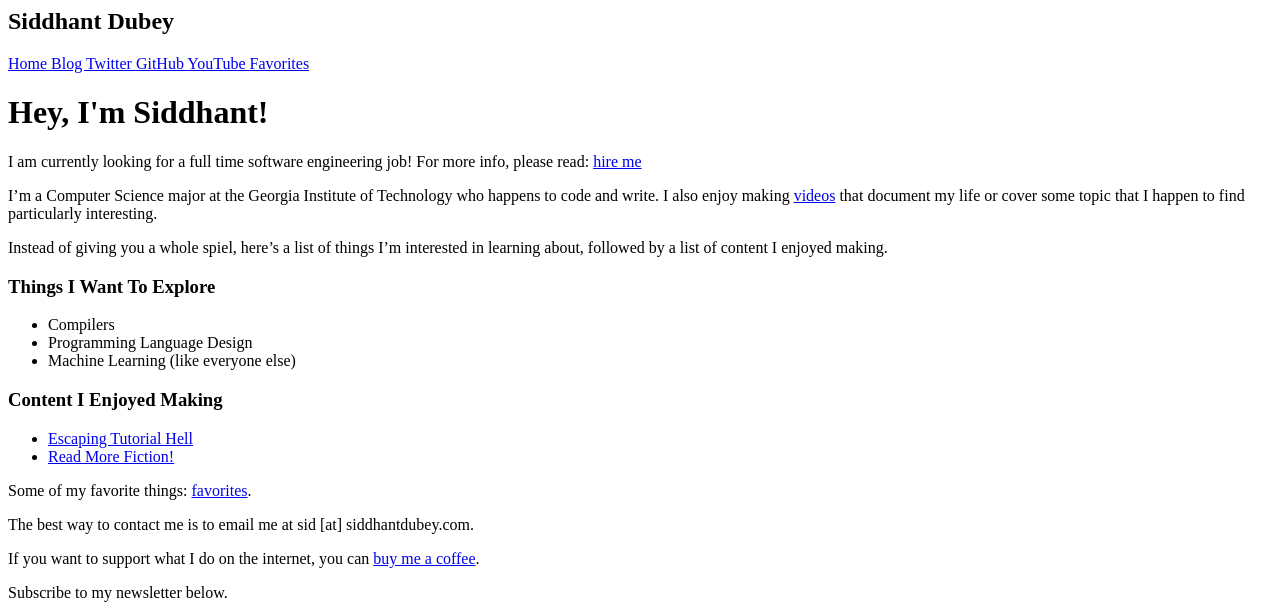
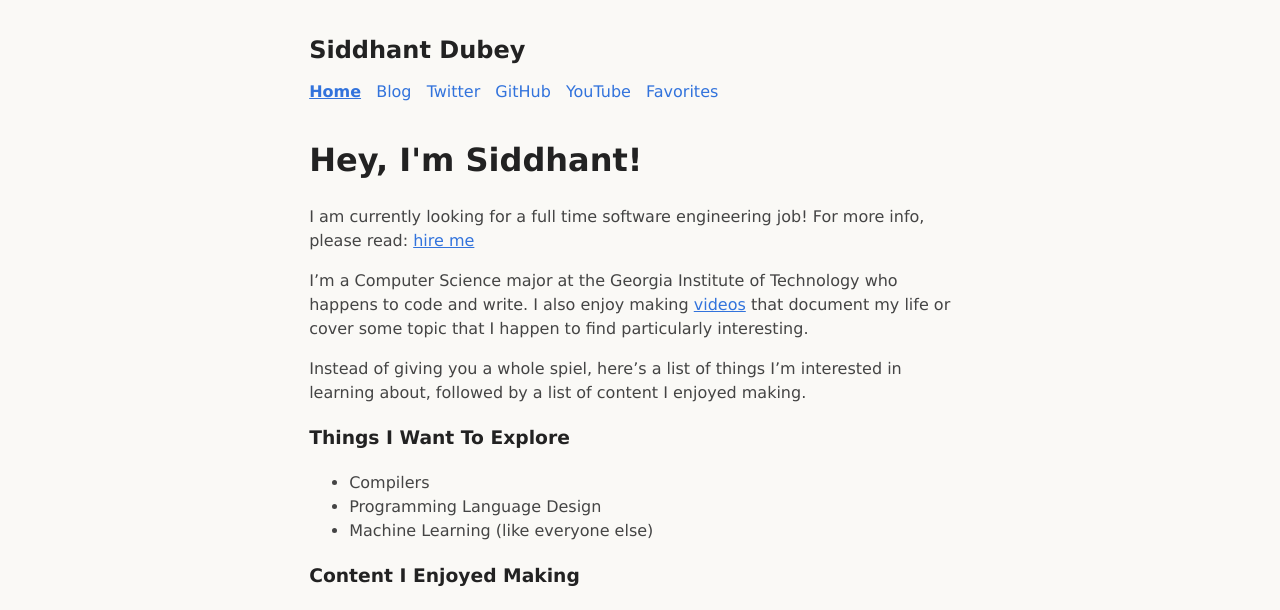
Before and after one commit to ethantompkins/ethantompkins.github.io, a Jekyll site: the page index.html, which Jekyll copies as it is, in a window 1280 px wide. Shown: the top 610 px of the page. Built offline with Jekyll 4.4.1, drawn with Linux system fonts in a browser that asks for light colours.

Commit message:
css change

```diff
--- a/index.html
+++ b/index.html
@@ -58,7 +58,7 @@ title: About
 <meta property="twitter:description" content="Siddhant Dubey's Personal Site!">
 <meta property="twitter:image" content="https://www.siddubey.com/cabin.png">
 
-	<link rel="stylesheet" href="/assets/batman.8450471a.css" /></head>
+	<link rel="stylesheet" href="/css/batman.8450471a.css" /></head>
 	<body>
 		<header class="astro-G7TF3WX4">
 	<h2 class="astro-G7TF3WX4">
```
